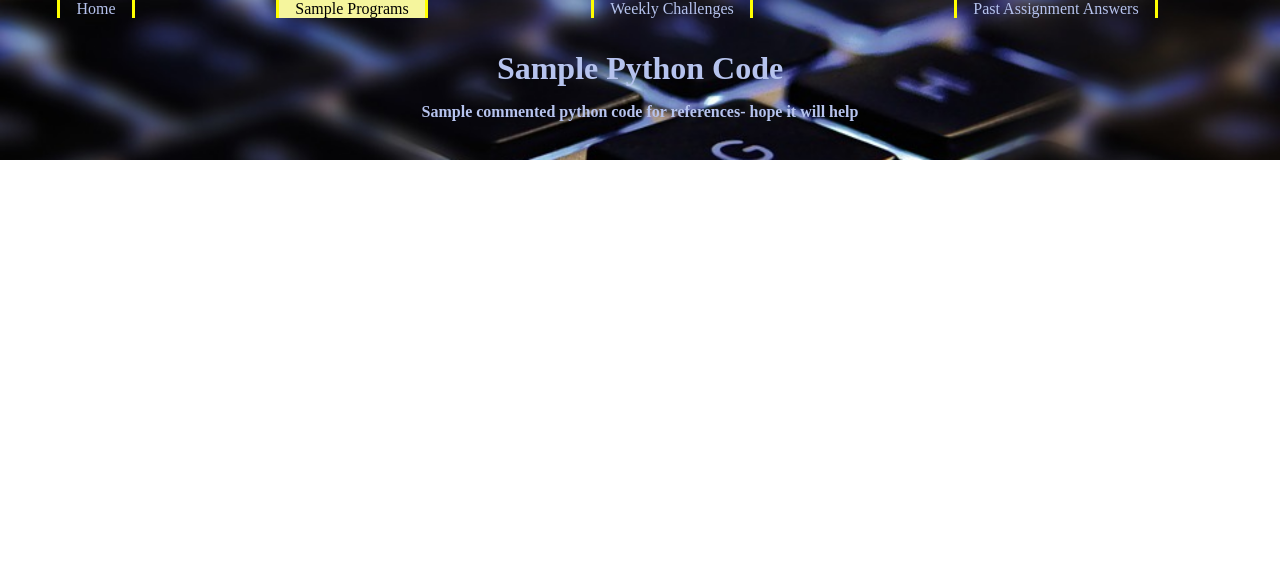
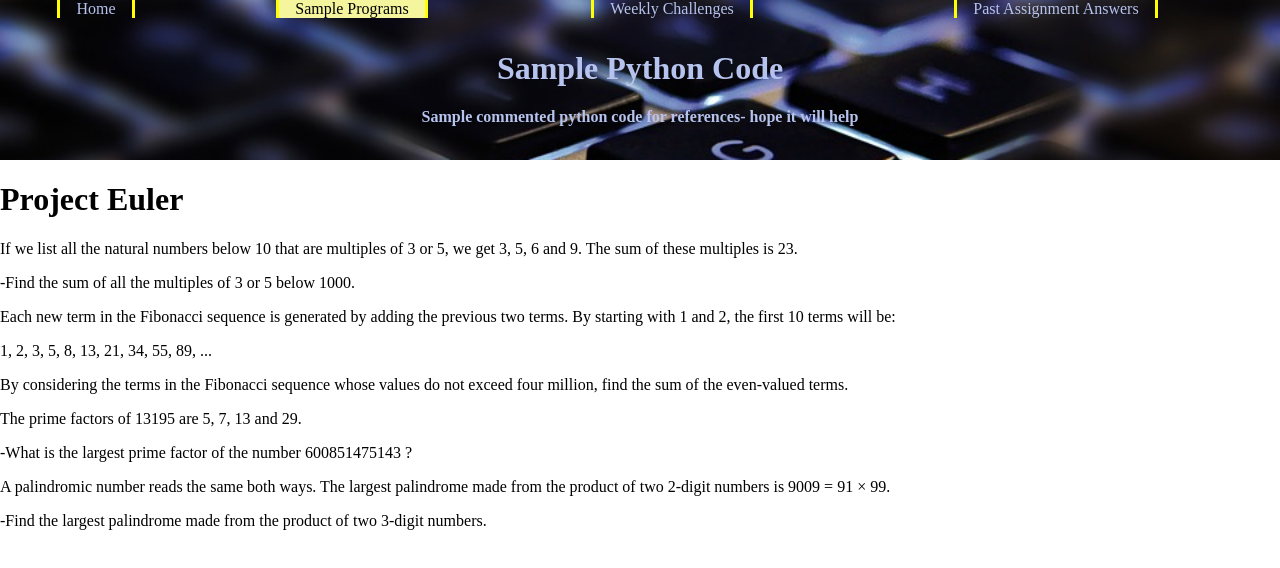
Before and after one commit to marwahaha/Project-CS, a plain HTML site: page website/samples.html in a window 1280 px wide. Drawn offline with Linux system fonts and the light colour scheme.

Commit message:
Project euler questions

```diff
--- a/website/samples.html
+++ b/website/samples.html
@@ -20,5 +20,51 @@
      <h1 >Sample Python Code </h1>
      <p>Sample commented python code for references- hope it will help</p>
      </div>
+        <h1>Project Euler</h1>
+     <article>
+
+         <p>If we list all the natural numbers below 10 that are multiples of 3 or 5, we get 3, 5, 6 and 9.
+          The sum of these multiples is 23.</p>
+        <p>-Find the sum of all the multiples of 3 or 5 below 1000.</p>
+     </article>
+     <section>
+
+
+    </section>
+
+  <article>
+        <p>Each new term in the Fibonacci sequence is generated by adding the previous two terms.
+         By starting with 1 and 2, the first 10 terms will be:</p>
+
+<p>1, 2, 3, 5, 8, 13, 21, 34, 55, 89, ...</p>
+
+<p>By considering the terms in the Fibonacci sequence whose values do not exceed four million,
+     find the sum of the even-valued terms.</p>
+     </article>
+     <section>
+
+
+    </section>
+    <article>
+        <p>The prime factors of 13195 are 5, 7, 13 and 29.</p>
+
+        <p>-What is the largest prime factor of the number 600851475143 ?</p>
+
+     </article>
+     <section>
+
+
+    </section>
+      <article>
+      <p> A palindromic number reads the same both ways.
+           The largest palindrome made from the product of two 2-digit numbers is 9009 = 91 × 99.</p>
+
+<p>-Find the largest palindrome made from the product of two 3-digit numbers.</p>
+     </article>
+     <section>
+
+
+    </section>
+
   </body>
 </html>
--- a/website/styles.css
+++ b/website/styles.css
@@ -1,8 +1,5 @@
 
-
-
-
-*{
+head,body,nav,li,a,ul{
 margin:0;
 padding:0;
 }
```
Also changed, not shown: website/index.html (+1 -0 lines).
